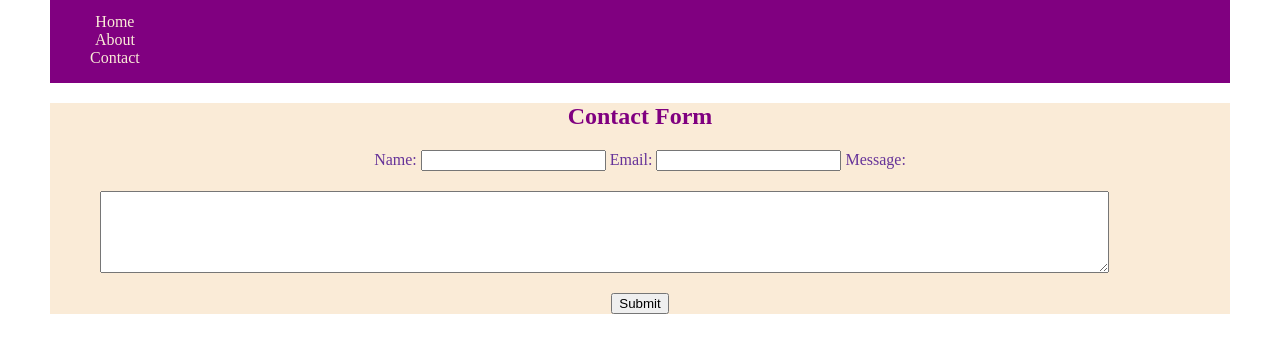
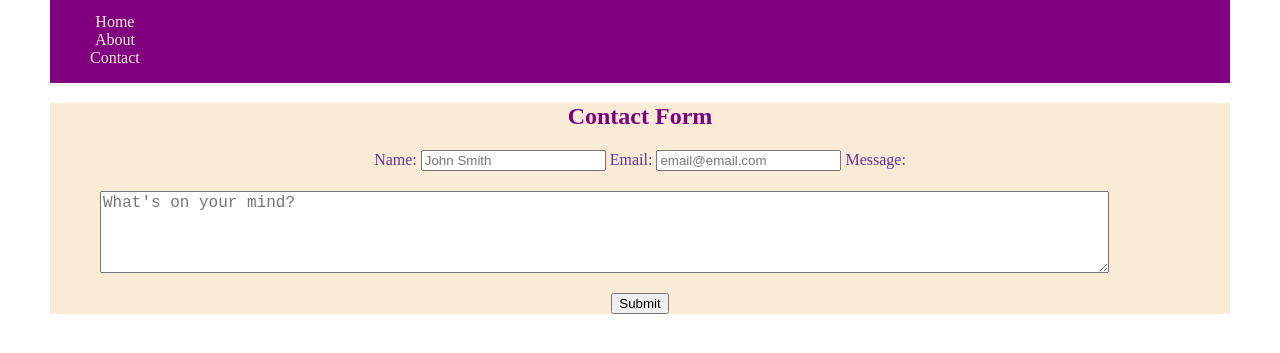
Before and after one commit to developedbyandy/MyPortfolio, a plain HTML site: page contact.html in a window 1280 px wide. Shown: the part 121-474 px from the top of the page. Drawn offline with Linux system fonts and the light colour scheme.

Commit message:
Add files via upload

```diff
--- a/contact.html
+++ b/contact.html
@@ -36,13 +36,13 @@
                 <div class="item-double">
                     <form action="#" method="POST">
                         <label for="user-name">Name:</label>
-                        <input id="user-name" type="text" name="name">
+                        <input id="user-name" type="text" name="name" placeholder="John Smith">
 
                         <label for="user-email">Email:</label>
-                        <input id="user-email" type="text" name="email">
+                        <input id="user-email" type="text" name="email" placeholder="email@email.com">
 
                         <label for="user-message">Message:</label>
-                        <textarea id="user-message" name="message"></textarea>
+                        <textarea id="user-message" name="message" placeholder="What's on your mind?"></textarea>
                         <button type="submit">Submit</button>
                     </form>
                 </div>
```
